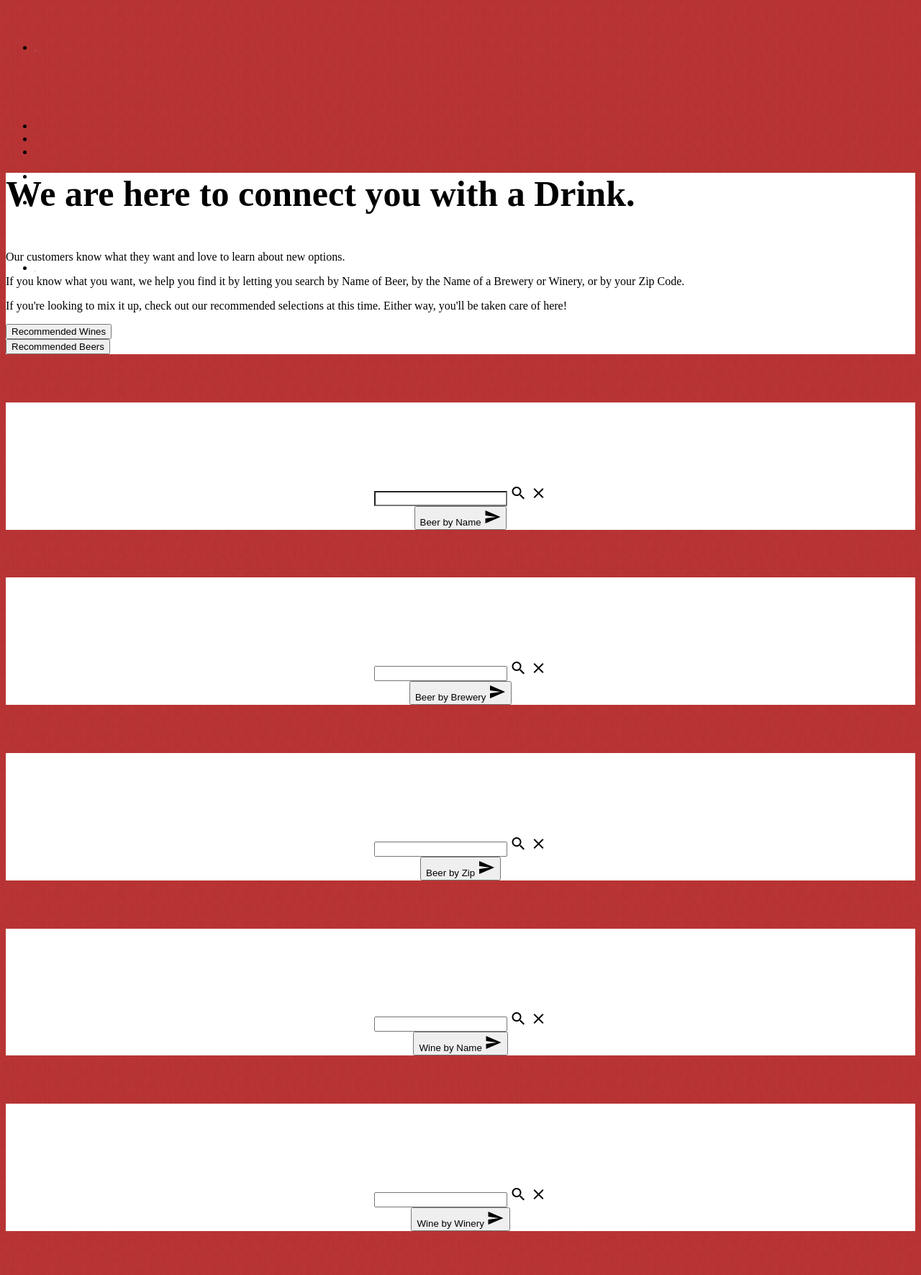
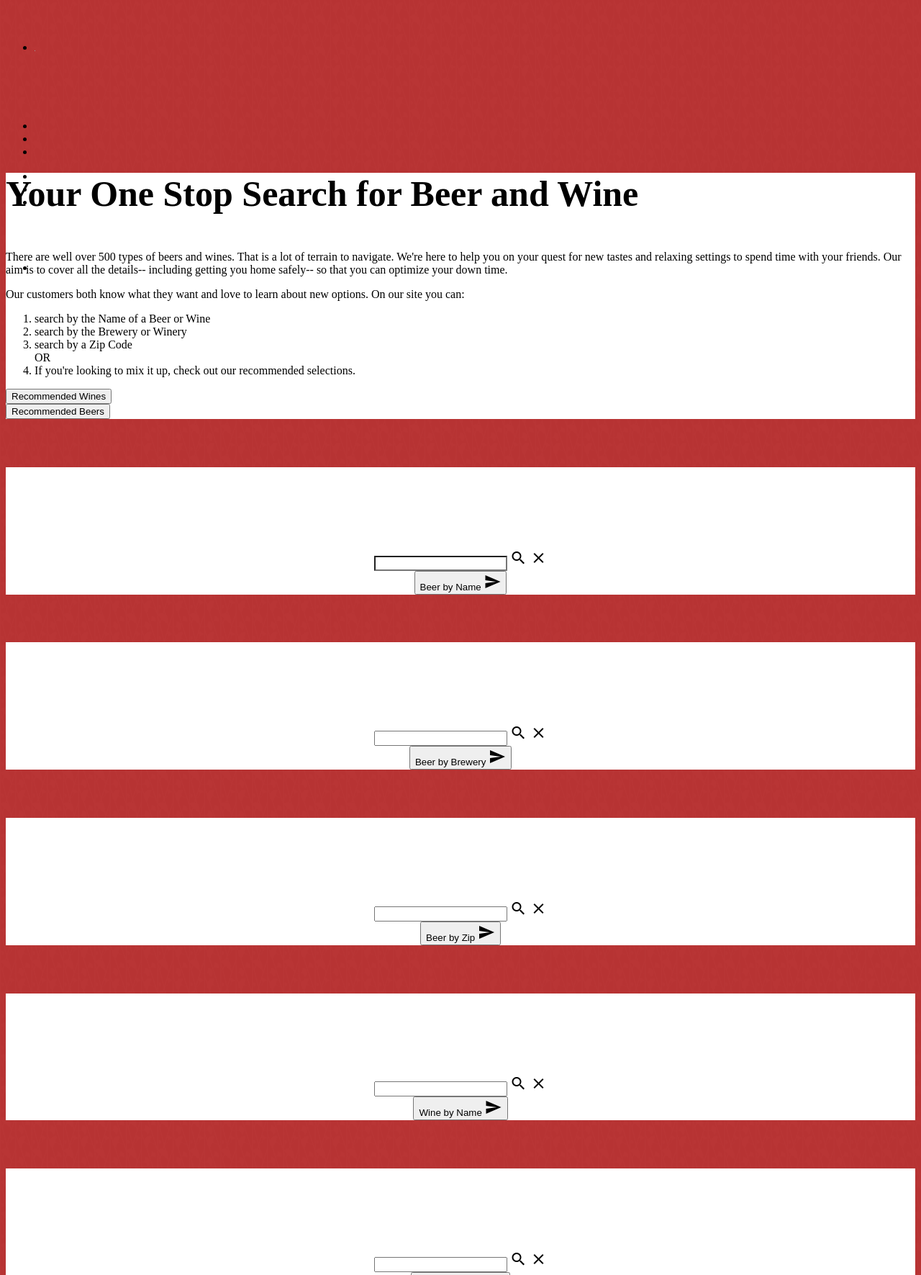
Before and after one commit to emeraldaly/frontEndBrew, a PHP site: page / in a window 1280 px wide; the page is wider, and only the part inside the window is pictured. Shown: the part 374-2145 px from the top of that part at 72% size. Run offline with PHP 8.4, Linux system fonts and the light colour scheme; some libraries are stand-ins or nearby versions.

Commit message:
updated some wording

```diff
--- a/css/styles.css
+++ b/css/styles.css
@@ -4,6 +4,7 @@
    width: 100% ;
    height: 100px ;
    background-color: #ffbc66;
+
 }
 
 
--- a/home.html
+++ b/home.html
@@ -48,7 +48,8 @@
                 </div>
             </nav>
         </div>
-  </div> <!-- end of container-fluid -->
+    </div>
+    <!-- end of container-fluid -->
 
 
     <!-- Marco's Carousel  this is section for the pictures section of our homepage-->
@@ -82,7 +83,8 @@
 
             </ul>
         </div>
-  </div><!-- div container -->
+    </div>
+    <!-- div container -->
 
     <!-- ...................End of Marco's Carousel   .................-->
 
@@ -90,23 +92,34 @@
 
     <div class="container col m6 l12">
         <div class="section">
-      <h3>We are here to connect you with a Drink.</h3>
-      <p>Our customers know what they want and love to learn about new options.</p>
-      <p>If you know what you want, we help you find it by letting you search by Name of Beer, by the Name of a Brewery or Winery, or by your Zip Code.</p>
-      <p>If you're looking to mix it up, check out our recommended selections at this time. Either way, you'll be taken care of here!</p>
+            <h3>Your One Stop Search for Beer and Wine</h3>
+            <p>There are well over 500 types of beers and wines. That is a lot of terrain to navigate. We're here to help you on your quest for new tastes and relaxing settings to spend time with your friends. Our aim is to cover all the details-- including getting you home safely-- so that you can optimize your down time.</p>
+            <p>Our customers both know what they want and love to learn about new options. On our site you can:
+                <ol>
+                    <li>search by the Name of a Beer or Wine</li>
+                    <li>search by the Brewery or Winery</li>
+                    <li>search by a Zip Code</li>
+                    OR
+                    <li>If you're looking to mix it up, check out our recommended selections.</li>
+                </ol>
+            </p>
             <div class="row">
                 <div class="col s6">
-          <button class="btn teal waves-effect waves-light search" type="submit" name="action">Recommended Wines
-          </button>
+                    <a href="file:///Users/alysonwright/Documents/Sites/frontEndBrewProject/wineselect.html">
+                        <button class="btn teal waves-effect waves-light search" type="submit" name="action">Recommended Wines</button>
+                    </a>
                 </div>
                 <div class="col s6">
-          <button class="btn teal waves-effect waves-light search" type="submit" name="action">Recommended Beers
-          </button>
+                    <a href="file:///Users/alysonwright/Documents/Sites/frontEndBrewProject/beerselect.html">
+                        <button class="btn teal waves-effect waves-light search" type="submit" name="action">Recommended Beers</button>
+                    </a>
                 </div>
             </div>
 
-    </div> <!-- section -->
-  </div><!-- end div container -->
+        </div>
+        <!-- section -->
+    </div>
+    <!-- end div container -->
 
 
     <div class="container">
@@ -249,7 +262,7 @@
             <!-- Second Panel: Beer Panel -->
 
             <div class="panel panel-default" div id="beerandwineselect">
-                <div class="panel-heading text-center">moved to h5
+                <div class="panel-heading text-center">
                 </div>
 
                 <div class="panel-body text-center" div id="bandwbody">
@@ -257,7 +270,7 @@
                         <div class="thumbnail">
                             <img class="img-circle" src="http://homebrewacademy.com/wp-content/uploads/beer-shelf.jpg" alt="https://hereandnowresorts.files.wordpress.com/2014/07/7-28-14-now-sapphire_bar.jpg">
                             <div class="caption">
-                                <h3>Our beer selection:</h3>
+                                <h3>Check out our beer selection!</h3>
                                 <span class="glyphicon glyphicon-grain"></span>
                                 <a class="btn btn-primary btn large" href="beerselect.html" role="button">Beer</a>
                             </div>
@@ -274,11 +287,14 @@
 
 
     <!-- Parallax-->
-    <div class="section">
+    <!--  <div class="parallax-container">
+        <div class="parallax"><img src="pictures/file0001821527001.jpg"></div>
+    </div>
+ <!--<div class="section">-->
     <div class="parallax-container">
-            <div class="parallax"><img src="pictures/turpan_vineyard_web.jpg"></div>
+        <div class="parallax"><img src="pictures/turpan"></div>
     </div>
-    </div>
+    <!--</div>-->
     <!--end of parallax-->
 
 
@@ -318,11 +334,10 @@
 
             <div class="row">
                 <div class="col l6 s12">
-                    <h5 class="white-text">Footer Content</h5>
-                    <p class="grey-text text-lighten-4">You can use rows and columns here to organize your footer content.</p>
-
+                    <h5 class="white-text">Stay in Touch</h5>
+                    <p class="grey-text text-lighten-4">Join our newsletter, Follow us on Twitter, Send us your reviews, pictures, and stories!</p>
                 </div>
-                <div class="col l4 offset-l2 s12">
+                <!--  <div class="col l4 offset-l2 s12">
                     <h5 class="white-text">Links</h5>
                     <ul>
                         <li><a class="grey-text text-lighten-3" href="#!">About Us </a></li>
@@ -333,17 +348,12 @@
                     </ul>
                 </div>
 
+            </div> -->
+
+
             </div>
 
-            <div class="footer-copyright">
-                <div class="container">
-                    © 2014 Copyright Text
-                    <a class="grey-text text-lighten-4 right" href="#!">Privacy Policy</a>
-                </div>
-            </div>
         </footer>
-
-
     </div>
     <!-- End of Footer -->
 
```
Lines whose indentation alone changed are shown as unchanged.
